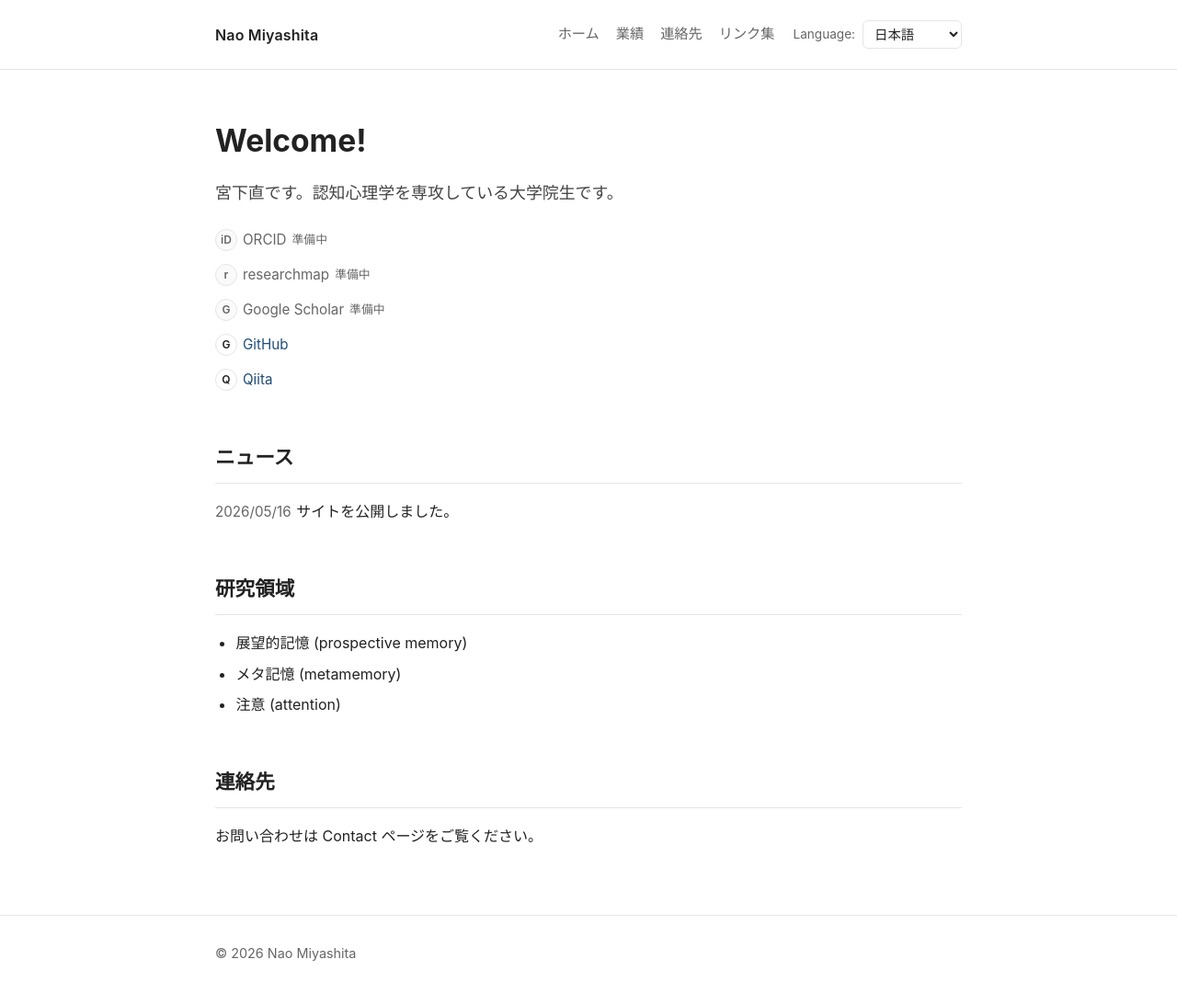
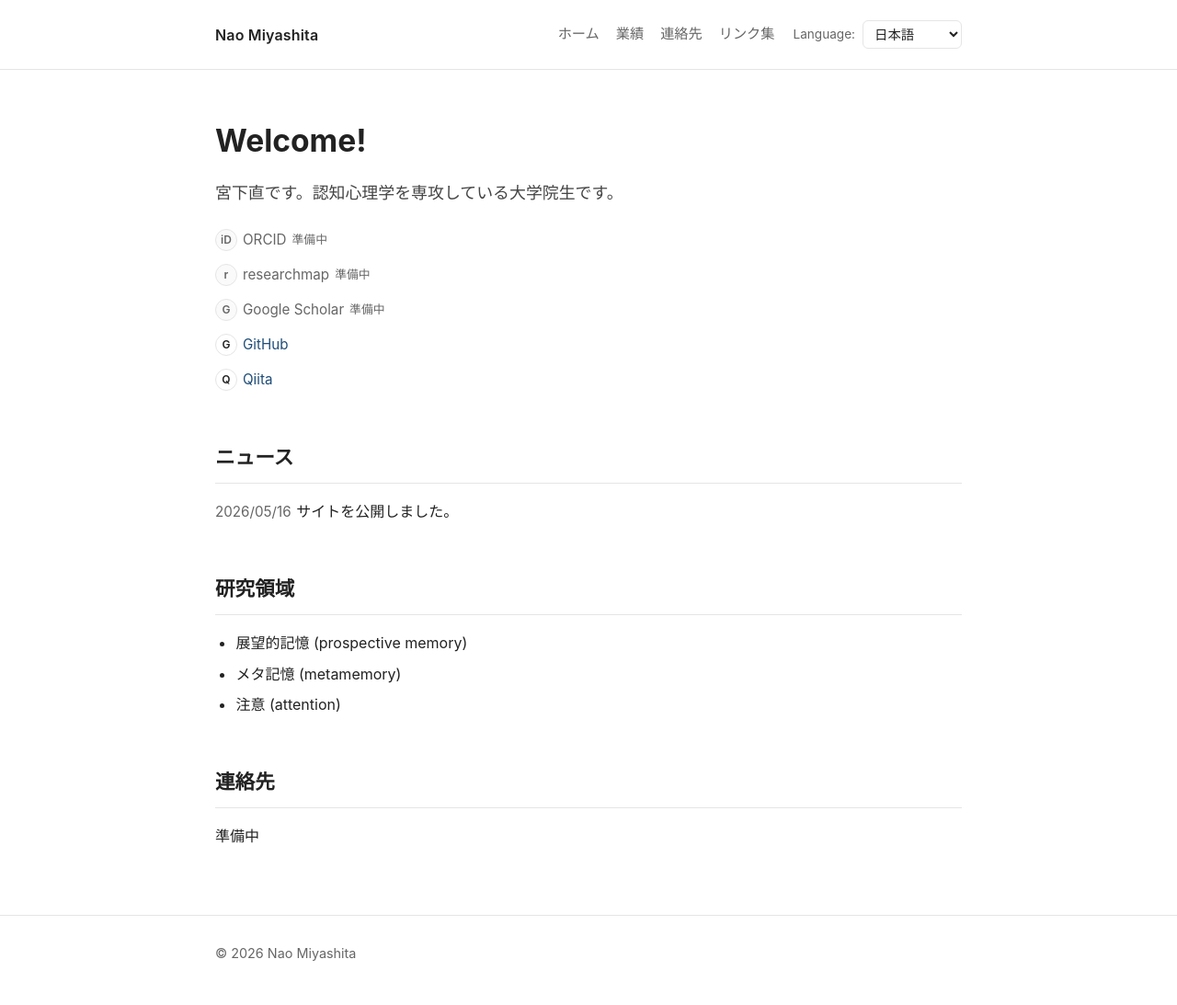
Before and after one commit to naomiyashita/github.io, a Jekyll site: the page built from index.md, in a window 1280 px wide. Shown: the whole page at 92% size. Built offline with Jekyll 4.4.1, drawn with Linux system fonts in a browser that asks for light colours.

Commit message:
Update index.md

```diff
--- a/index.md
+++ b/index.md
@@ -64,4 +64,4 @@ lang: ja
 
 ## 連絡先
 
-お問い合わせは Contact ページをご覧ください。
+準備中
```
